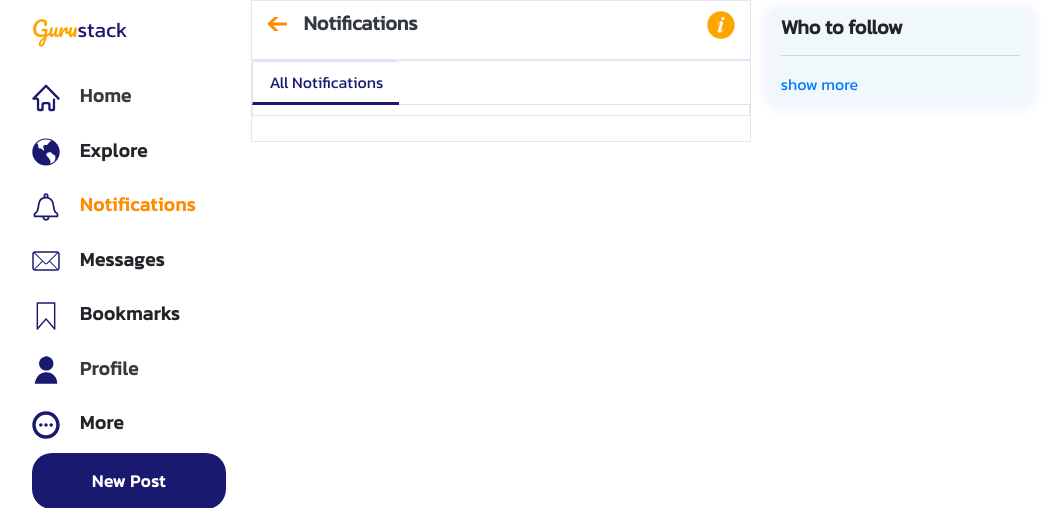
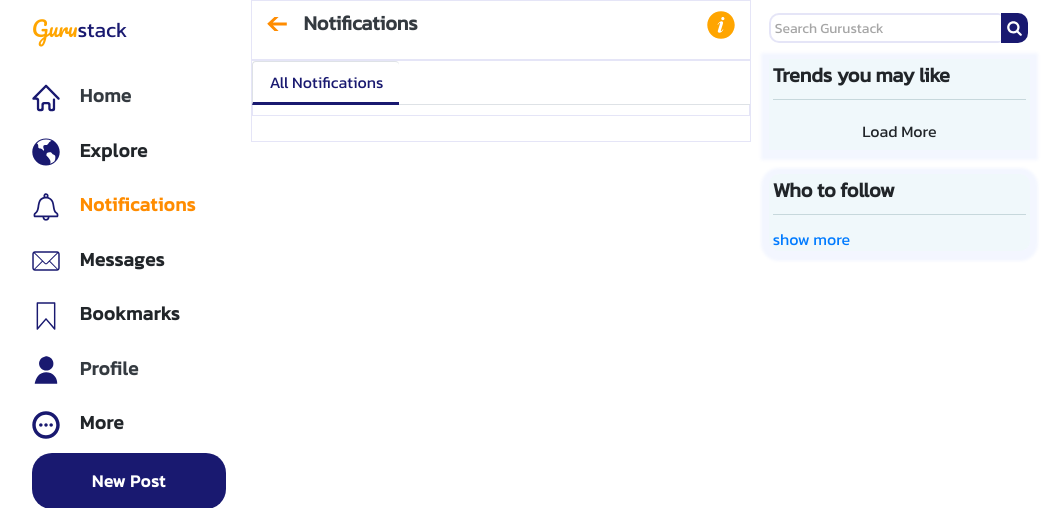
Before and after one commit to Imuhammed24/gurustack, a Django app: page /account/notifications/ in a window 1280 px wide. Shown: the top 508 px of the page, without its empty margins (109-1170 px from the left). Run offline with Django 3.2, Linux system fonts and the light colour scheme; the visitor is signed in with stand-in values (Sample User, id 1); data comes from the database, SQL or seed files in the repository; data that the repository does not hold is empty; some libraries are stand-ins or nearby versions.

Commit message:
Gurustack project 1th-April 2020 update

```diff
--- a/account/templates/account/user/trends-and-who-to-follow-container.html
+++ b/account/templates/account/user/trends-and-who-to-follow-container.html
@@ -1,12 +1,46 @@
 {% load static %}
 <div id="account-base-section-right-div">
+    <div id="search-and-trend-container">
+        <div id="side-search-box">
+            <form class="form-inline my-1" action="">
+              <input id="small-search-box-input" class="form-control-sm p-1" type="text" placeholder="Search Gurustack" name="search">
+              <button id="small-search-box-button" class="ml-0" type="submit"><img id="small-search-box-image" src="{% static 'svg/search-icon.svg' %}" alt=""></button>
+            </form>
+        </div>
+
+        <div id="trend-side-container" class="pt-1 mt-3 mb-4 pl-1 pr-1">
+        <h5><strong>Trends you may like</strong></h5>
+        <hr class="who-to-follow-hr">
+        {% for trend in trends.all %}
+        <div id="side-trend-content" class="side-trend-content d-block pl-1 pr-1 overflow-hidden clearfix">
+            <div class="d-inline float-left">
+                <div class="d-inline float-left mr-3 overflow-hidden clearfix">
+                    <h6 class="p-0 m-0 d-inline-table"><a class="text-dark" href="#">{{ trend.name }}</a></h6>
+                    <p class="text-muted p-0 m-0 d-inline-table">{{ trend.slug.lower }}</p>
+                </div>
+            </div>
+        </div>
+        <hr class="who-to-follow-hr">
+        {% endfor %}
+
+        <div id="load-more-trend-div" class="mb-2">
+            <center>
+                <a class="btn w-100" id="loadMoreTrend" href="#">Load More</a>
+            </center>
+        </div>
+    </div>
+    </div>
+
+
+
+
     {% if display_section != 'connect'%}
-    <div id="who-to-follow-side-container">
+    <div id="who-to-follow-side-container" class="pt-1 pl-1 pr-1">
         <h5><strong>Who to follow</strong></h5>
         <hr class="who-to-follow-hr">
         {% for user in users_to_follow %}
         {% if request.user != user %}
-        <div id="who-to-follow-content" class="d-block mb-2 overflow-hidden clearfix">
+        <div id="who-to-follow-content" class="d-block overflow-hidden clearfix">
             <div class="d-inline float-left">
                 <div class="d-inline float-left mr-2 overflow-hidden clearfix">
                     {% if user.profile.profile_photo %}
@@ -16,7 +50,7 @@
                     {% endif %}
                 </div>
                 <div class="d-inline float-left mr-3 overflow-hidden clearfix">
-                    <h6 class="p-0 m-0 d-inline-table"><a class="text-dark" href="#">{{ user.first_name.title }} {{ user.last_name.title }}</a> <span class="position-absolute ml-1">{% if request.user.profile.verified %}<img class="verified-icon d-inline" src="{% static 'svg/verified.svg' %}" alt="(verified)">{% endif %}</span></h6>
+                    <h6 class="p-0 m-0 d-inline-table"><a class="text-dark" href="#">{{ user.first_name.title }} {{ user.last_name.title }}</a> <span class="position-absolute ml-1">{% if user.profile.verified %}<img class="verified-icon d-inline" src="{% static 'svg/verified.svg' %}" alt="(verified)">{% endif %}</span></h6>
                     <p class="text-muted p-0 m-0 d-inline-table">@{{ user.username }}</p>
                 </div>
             </div>
--- a/account/views.py
+++ b/account/views.py
@@ -16,7 +16,7 @@ from account.tokens import account_activation_token
 from actions.models import Action
 from actions.utils import create_action
 from posts.forms import TagForm, ImageForm, CommentForm
-from posts.models import Post
+from posts.models import Post, Tag
 from .forms import LoginForm, UserRegistrationForm, \
     StudentProfileForm, EditProfileForm, \
     StaffProfileForm, EditStaffProfileForm
@@ -54,6 +54,7 @@ def account_view(request):
     # users = User.objects.filter(is_active=True, rel_to_set=None)[:5]
     following_ids = request.user.following.values_list('id', flat=True)
     users = User.objects.filter(is_active=True).exclude(pk__in=following_ids)[:5]
+    trends = Tag.tags.most_common()
 
     context = {'display_section': 'home',
                'html_title': f'{request.user} account',
@@ -62,7 +63,7 @@ def account_view(request):
                'posts': posts,
                'comment_form': comment_form,
                'users_to_follow': users,
-               # 'total_no_likes': post.users_like.count,
+               'trends': trends,
                }
 
     return render(request, 'account_base.html', context)
--- a/static/css/style.css
+++ b/static/css/style.css
@@ -565,6 +565,7 @@ body {
 }
 
 #account-base-section-right-div {
+    padding: 3px 0;
     width: 28%;
     display: inline;
     float: right;
@@ -959,14 +960,16 @@ body {
     width: 43px;
 }
 
-#who-to-follow-side-container{
-    margin-left: 20px;
+#who-to-follow-side-container, #search-and-trend-container{
+    margin-left: 18px;
     margin-top: 10px;
     border-radius: 10px;
-    padding: 5px 10px;
-    /*background-color: rgba(173, 216, 230, 0.22);*/
+
+}
+
+#who-to-follow-side-container, #trend-side-container{
     background-color: rgba(173, 216, 230, 0.18);
-    box-shadow: rgba(102, 141, 255, 0.08) 0px 2px 7px 8px;
+    box-shadow: rgba(102, 141, 255, 0.08) 0px 2px 3px 8px;
 }
 
 #who-to-follow-side-container h5{
@@ -976,6 +979,7 @@ body {
 
 .who-to-follow-hr{
     background-color: rgba(173, 216, 230, 0.27);
+    margin: 12px 0;
 }
 
 .follow-btn{
@@ -1345,6 +1349,34 @@ button {
     100% {
         opacity: 1;
     }
+}
+
+#small-search-box-input{
+    border-right: 0px;
+    border-left: 2px solid #e5e5f7;
+    border-top: 2px solid #e5e5f7;
+    border-bottom: 2px solid #e5e5f7;
+    box-shadow: none;
+    width: 89%;
+    height: 30px;
+    border-top-left-radius: 10px;
+    border-bottom-left-radius: 10px;
+}
+
+#small-search-box-input::placeholder{
+    color: gray;
+}
+
+#small-search-box-input:focus{
+    outline-color: transparent;
+}
+
+#small-search-box-button{
+    border: none;
+    background-color: midnightblue;
+    height: 30px;
+    border-top-right-radius: 10px;
+    border-bottom-right-radius: 10px;
 }
 
 /*#who-to-follow-content:hover{*/
--- a/templates/load-more-script.html
+++ b/templates/load-more-script.html
@@ -31,3 +31,20 @@
         });
     });
 </script>
+
+<script>
+    $(document).ready(function () {
+        $(".main-user-list-div").slice(0, 15).show();
+        if ($(".blogBox:hidden").length != 0) {
+            $("#load-more-users").show();
+        }
+        $("#load-more-users").on('click', function (e) {
+            e.preventDefault();
+            $(".main-user-list-div:hidden").slice(0, 3).slideDown();
+            if ($(".main-user-list-div:hidden").length == 0) {
+                $("#load-more-users").fadeOut('slow');
+                $("#load-more-users-div").fadeOut('slow');
+            }
+        });
+    });
+</script>
```
Also changed, not shown: static/svg/search-icon.svg (added).
